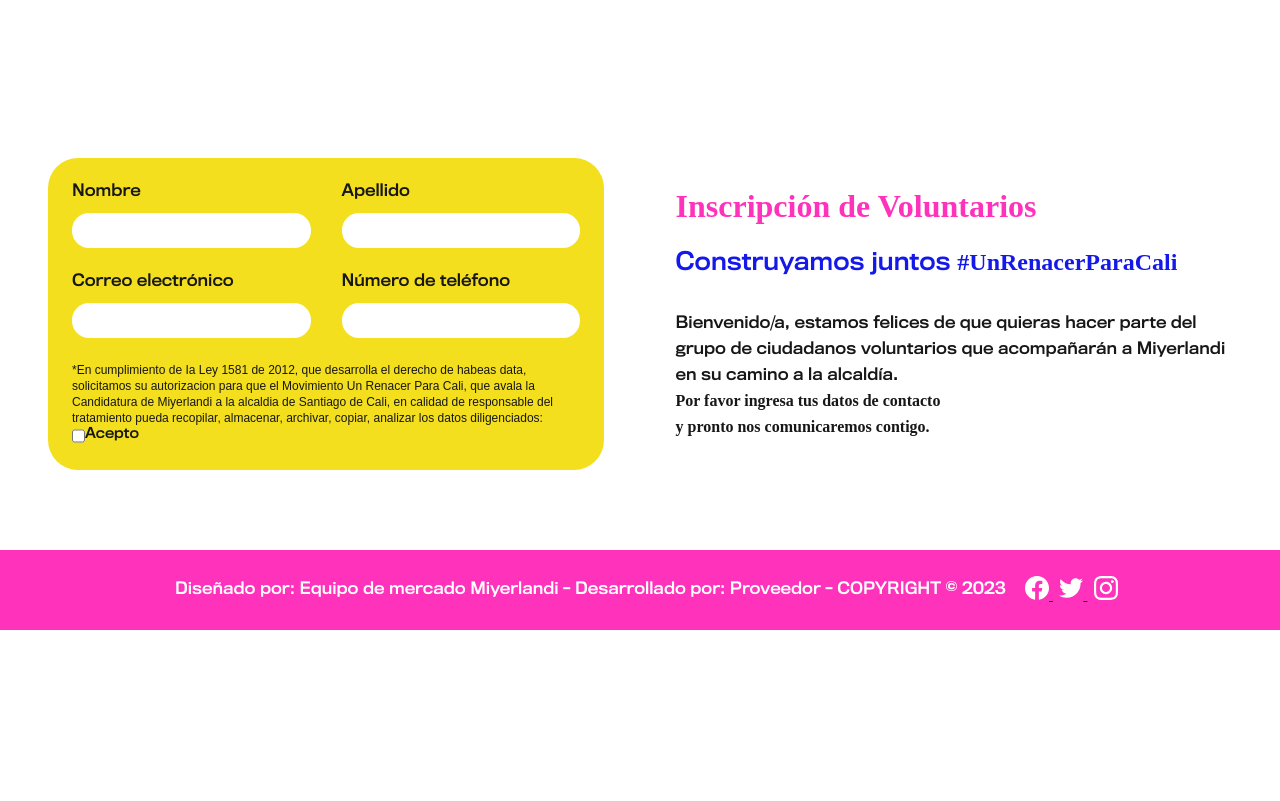
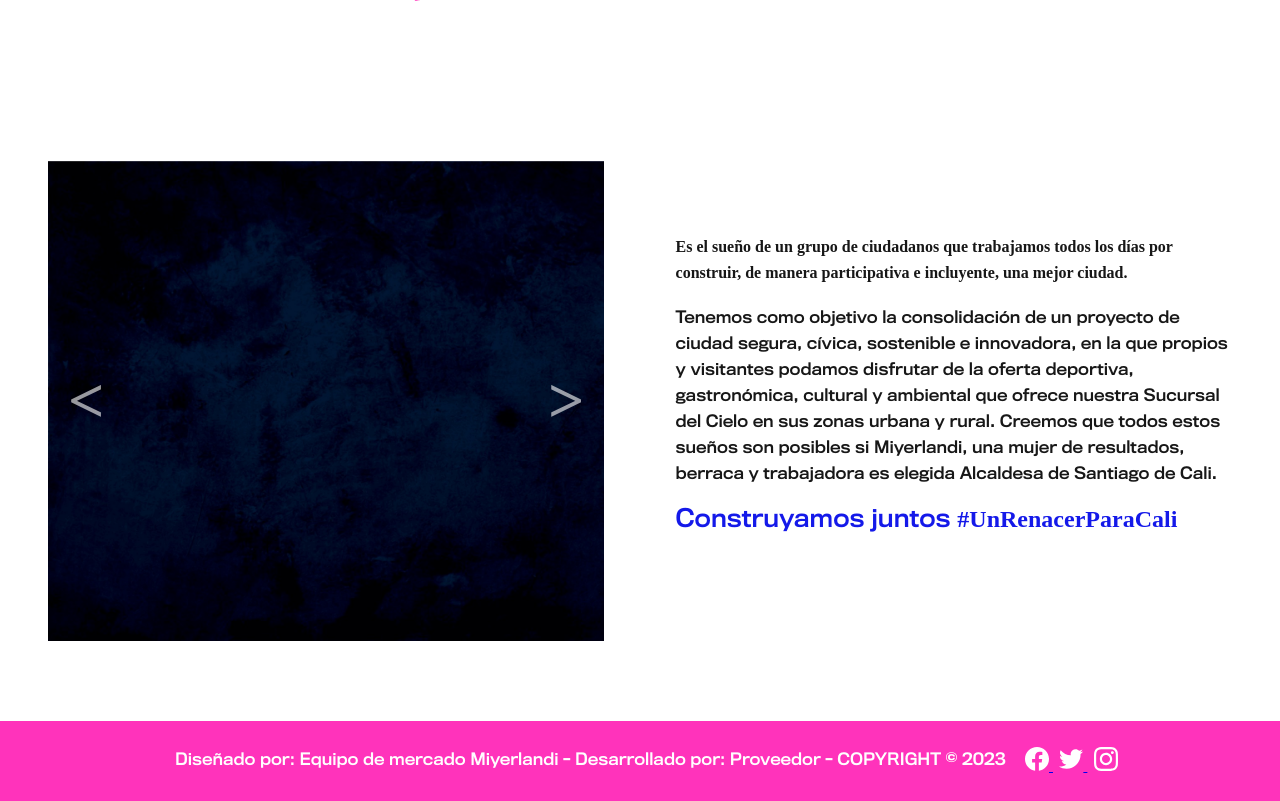
Before and after one commit to Verlap/LandingPageMiyerlandi, a PHP site: page / in a window 1280 px wide. Shown: the part 1021-1822 px from the top of the page. Before the commit the page ends 1651 px from the top, so only its background shows below. Run offline with PHP 8.4, Linux system fonts and the light colour scheme; some web fonts are replaced.

Commit message:
Landing page adjusted toi the changes requested in the design v2.0.

```diff
--- a/CSS/style.css
+++ b/CSS/style.css
@@ -46,11 +46,11 @@ main section {
 	background-color: var(--white);
 	color: var(--black)
 }
-#KnowMe, #FormDescription, #Video, #FormRegistry {
+#KnowMe, #FormDescription, #Video, #Carrousel {
 	margin: 2rem 0;
 	max-width: 47%;
 }
-#Video, #FormRegistry{
+#Video, #Carrousel{
 	display: flex;
 	justify-content: center;
 	align-items: center;
@@ -90,69 +90,45 @@ main section {
 	padding-top: 16px;
 }
 
-#FormRegistry{
-	background-color: var(--yellow);
+#Carrousel{
+	background-color: var(--black);
 	width: 100%;
-	padding: 24px;
-	border-radius: 30px;
+	height: 60vh;
+	position: relative;
+	overflow: hidden;
 }
 
-#FormRegistry form{
-	display: flex;
-	flex-direction: row;
-	flex-wrap: wrap;
-	justify-content: space-between;
-
+#Carrousel #image{
+	width: 100%;
+    height: 100%;
+    background-size: cover;
 }
-#FormRegistry .form-group{
-	display: flex;
-	flex-direction: column;
-	width: 47%;
-	margin-bottom: 24px;
+#next, #back{
+	color: var(--white);
+	opacity: 0.6;
+	font-size: 64px;
+	position: absolute;
+	transition: opacity .2s;
+	transition-timing-function: ease-out;
+	-webkit-touch-callout: none;
+	-webkit-user-select: none;
+	-khtml-user-select: none;
+	-moz-user-select: none;
+	-ms-user-select: none;
+	user-select: none;
+}
+#next:hover, #back:hover{
+	opacity: 1;
+	cursor: pointer;
 }
 
-#FormRegistry label,#FormRegistry input{
-	font-family: "TitlingGothic";
+#next{
+	right: 20px;
+}
+#back{
+	left: 20px;
 }
 
-#FormRegistry input{
-	border: none;
-	border-radius: 17px;
-	height: 35px;
-	width: 100%;
-	color: hsla(0, 0%, 9%, 0.6);
-	padding: 0 1rem;
-}
-
-#FormRegistry input:focus, #FormRegistry input:active{
-	border: aqua;
-	outline: none;
-}
-
-
-#FormRegistry label{
-	font-size: 16px;
-	font-weight: Normal;
-	margin-bottom: 12px;
-}
-
-#FormRegistry p{
-	font-family: Arial;
-	font-size: 12px;
-	line-height: 16px;
-}
-
-#FormRegistry input[type=checkbox]{
-	height: 20px;
-	border-radius: 50%;
-}
-
-#FormRegistry .checkContainer{
-	display: flex;
-	flex-direction: row;
-	font-family: "TitlingGothic";
-	font-size: 14px;
-}
 
 #FormDescription{
 	font-family: "TitlingGothic";
@@ -206,7 +182,7 @@ footer #SocialNetwork .social{
 		justify-content: space-between;
 		align-items: center;
 	}
-	#KnowMe, #FormDescription, #Video, #FormRegistry {
+	#KnowMe, #FormDescription, #Video, #Carrousel {
 		margin: 2rem 0;
 		max-width: 100%;
 	}
--- a/index.html
+++ b/index.php
@@ -21,7 +21,7 @@
 			</div>
 		</header>
 		<main>
-			<div id="Banner">
+			<div id="Banner" onclick="redirectForm()">
 				<img
 					src="Assets/MiyerlandiBrand/BannerMiyerlandi.jpg"
 					alt="Banner web de Miyerlandi" />
@@ -40,39 +40,20 @@
 				</div>
 			</section>
 			<section>
-				<div id="FormRegistry">
-					<form action="#" method="post">
-						<div class="form-group">
-							<label for="nameInput">Nombre</label>
-							<input type="text" id="nameInput">
-						</div>
-						<div class="form-group">
-							<label for="lastNameInput">Apellido</label>
-							<input type="text" id="lastNameInput">
-						</div>
-						<div class="form-group">
-							<label for="emailInput">Correo electrónico</label>
-							<input type="email" id="emailInput">
-						</div>
-						<div class="form-group">
-							<label for="phoneInput">Número de teléfono</label>
-							<input type="number" id="phoneInput">
-						</div>
-							<p>*En cumplimiento de Ia Ley 1581 de 2012, que desarrolla el derecho de habeas data,
-							solicitamos su autorizacion para que el Movimiento Un Renacer Para Cali, que avala la
-							Candidatura de Miyerlandi a la alcaldia de Santiago de Cali, en calidad de responsable del
-							tratamiento pueda recopilar, almacenar, archivar, copiar, analizar los datos diligenciados:</p>
-							<div class="checkContainer">
-								<input type="checkbox" id="acceptCheck" value="acceptCheck"><span>Acepto</span>
-							</div>
-
+				<div id="Carrousel">
+					<div id="back" ><b><</b></div>
+					<div id="next" ><b>></b></div>
+					<div id="image"></div>
 				</div>
 				<div id="FormDescription">
-					<h3>Inscripción de Voluntarios</h3>
-					<h4>Construyamos juntos <b>#UnRenacerParaCali</b></h4>
-					<p>Bienvenido/a, estamos felices de que quieras hacer parte del grupo de ciudadanos voluntarios que acompañarán a Miyerlandi en su camino a la alcaldía.</p>
-					<p><b>Por favor ingresa tus datos de contacto <br>
-					y pronto nos  comunicaremos contigo.</b></p>
+
+
+				<p><b>Es el sueño de un grupo de ciudadanos que trabajamos todos los días por construir, de manera participativa e incluyente, una mejor ciudad.</b></p>
+				<br>
+				<p>Tenemos como objetivo la consolidación de un proyecto de ciudad segura, cívica, sostenible e innovadora, en la que propios y visitantes podamos disfrutar de la oferta deportiva, gastronómica, cultural y ambiental que ofrece nuestra Sucursal del Cielo en sus zonas urbana y rural. Creemos que todos estos sueños son posibles si Miyerlandi, una mujer de resultados, berraca y trabajadora es elegida Alcaldesa de Santiago de Cali.
+				</p>
+				<br>
+				<h4>Construyamos juntos <b>#UnRenacerParaCali</b></h4>
 				</div>
 			</section>
 		</main>
@@ -100,5 +81,12 @@
 				</a>
 			</div>
 		</footer>
+
+		<script src="JS/carrouselImage.js"></script>
+		<script>
+			function redirectForm(){
+				location.href = "volunteerSignUp.php";
+			}
+		</script>
 	</body>
 </html>
```
Also changed, not shown: JS/carrouselImage.js (added, +54 -0 lines), volunteerSignUp.php (added, +58 -0 lines), Assets/Carrousel/1.jpg (added), Assets/Carrousel/2.jpg (added), Assets/Carrousel/3.jpg (added), Assets/Carrousel/4.jpg (added), Assets/Carrousel/5.jpg (added), Assets/MiyerlandiBrand/BannerMiyerlandi.jpg.
